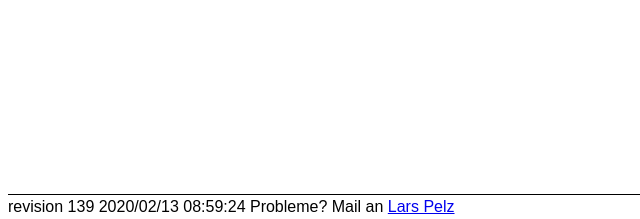
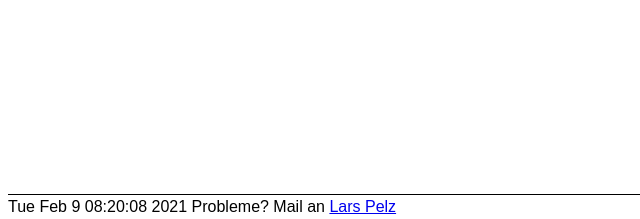
Before and after one commit to larspelz/kurswahl3, a PHP site: page / in a window 1280 px wide. Shown: the part 581-800 px from the top of the page, without its empty margins (0-640 px from the left). Run offline with PHP 8.4, Linux system fonts and the light colour scheme; some libraries are stand-ins or nearby versions.

Commit message:
version added

```diff
--- a/dstversion.inc.php
+++ b/dstversion.inc.php
@@ -1 +1 @@
-<?php echo 'revision 139 2020/02/13 08:59:24'; ?> Probleme? Mail an <a href="mailto:l.pelz@humboldtschule-berlin.eu">Lars Pelz</a>
+<?php echo 'Tue Feb 9 08:20:08 2021'; ?> Probleme? Mail an <a href="mailto:l.pelz@humboldtschule-berlin.eu">Lars Pelz</a>
```
